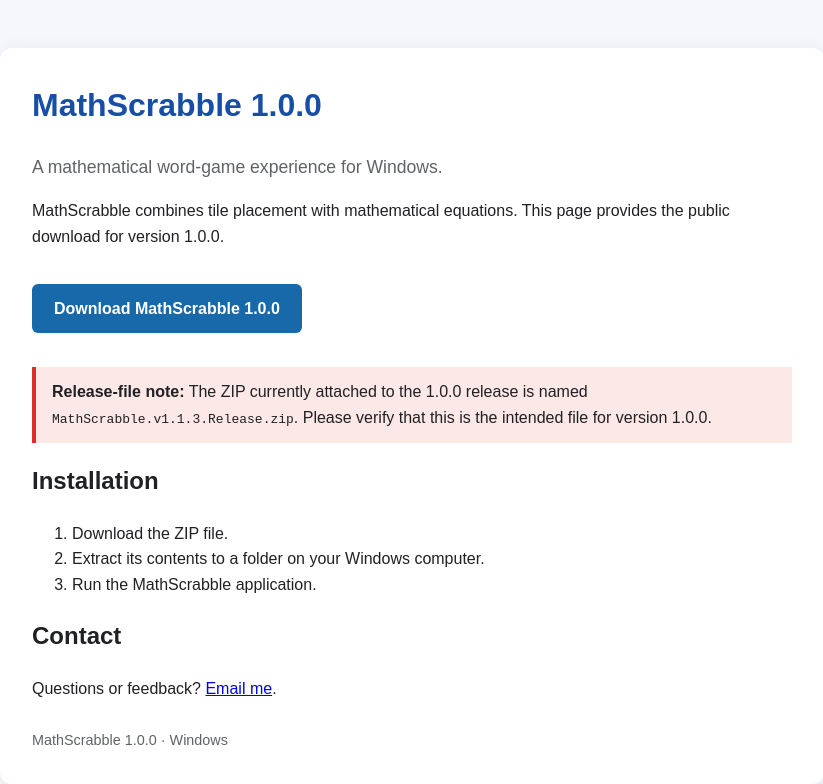
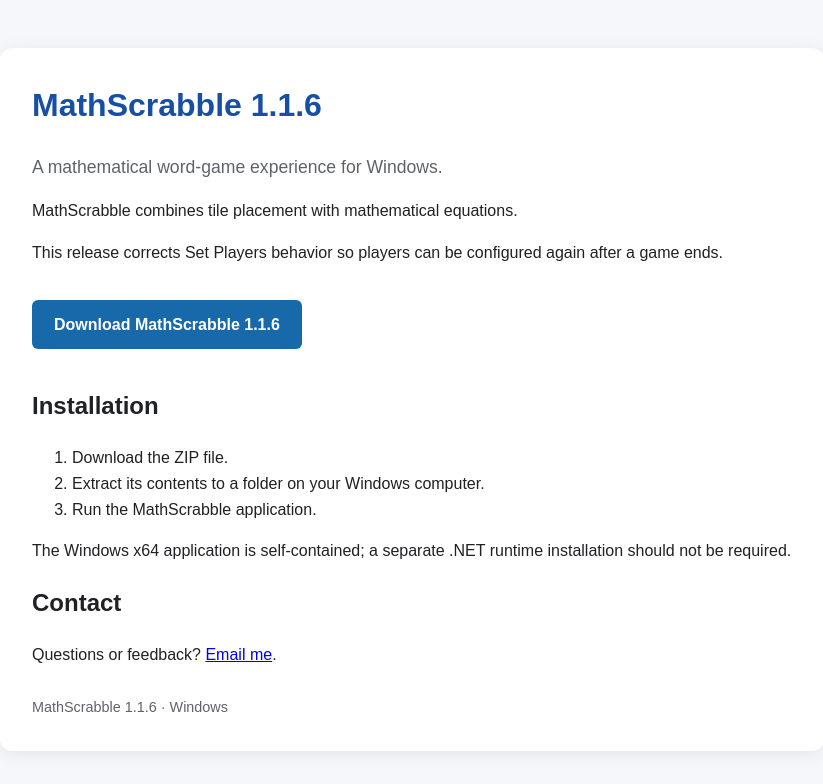
Before and after one commit to jeffmayes-jpg/MathScrabble-Downloads, a plain HTML site: page index.html in a window 1280 px wide. Shown: the whole page, without its empty margins (228-1051 px from the left). Drawn offline with Linux system fonts and the light colour scheme.

Commit message:
Update GitHub Pages to MathScrabble v1.1.6

```diff
--- a/index.html
+++ b/index.html
@@ -3,8 +3,8 @@
 <head>
   <meta charset="UTF-8">
   <meta name="viewport" content="width=device-width, initial-scale=1">
-  <meta name="description" content="MathScrabble 1.0.0 for Windows.">
-  <title>MathScrabble 1.0.0</title>
+  <meta name="description" content="MathScrabble 1.1.6 for Windows.">
+  <title>MathScrabble 1.1.6</title>
   <style>
     body { margin: 0; font-family: Arial, Helvetica, sans-serif; line-height: 1.6; color: #202124; background: #f5f7fa; }
     main { max-width: 760px; margin: 48px auto; padding: 32px; background: white; border-radius: 12px; box-shadow: 0 3px 18px rgba(0,0,0,.08); }
@@ -12,26 +12,26 @@
     .subtitle { color: #5f6368; font-size: 1.1rem; }
     .download { display: inline-block; margin: 18px 0; padding: 12px 22px; border-radius: 6px; background: #1769aa; color: white; text-decoration: none; font-weight: bold; }
     .download:hover { background: #0d4f86; }
-    .note { padding: 12px 16px; border-left: 4px solid #d93025; background: #fce8e6; }
     footer { margin-top: 28px; color: #5f6368; font-size: .9rem; }
   </style>
 </head>
 <body>
   <main>
-    <h1>MathScrabble 1.0.0</h1>
+    <h1>MathScrabble 1.1.6</h1>
     <p class="subtitle">A mathematical word-game experience for Windows.</p>
-    <p>MathScrabble combines tile placement with mathematical equations. This page provides the public download for version 1.0.0.</p>
-    <a class="download" href="https://github.com/jeffmayes-jpg/MathScrabble-Downloads/releases/download/V1.0.0/MathScrabble.v1.1.3.Release.zip">Download MathScrabble 1.0.0</a>
-    <p class="note"><strong>Release-file note:</strong> The ZIP currently attached to the 1.0.0 release is named <code>MathScrabble.v1.1.3.Release.zip</code>. Please verify that this is the intended file for version 1.0.0.</p>
+    <p>MathScrabble combines tile placement with mathematical equations.</p>
+    <p>This release corrects Set Players behavior so players can be configured again after a game ends.</p>
+    <a class="download" href="https://github.com/jeffmayes-jpg/MathScrabble-Downloads/releases/download/v1.1.6/MathScrabble.v1.1.6.Release.zip">Download MathScrabble 1.1.6</a>
     <h2>Installation</h2>
     <ol>
       <li>Download the ZIP file.</li>
       <li>Extract its contents to a folder on your Windows computer.</li>
       <li>Run the MathScrabble application.</li>
     </ol>
+    <p>The Windows x64 application is self-contained; a separate .NET runtime installation should not be required.</p>
     <h2>Contact</h2>
     <p>Questions or feedback? <a href="mailto:jeff.mayes@gmail.com">Email me</a>.</p>
-    <footer>MathScrabble 1.0.0 · Windows</footer>
+    <footer>MathScrabble 1.1.6 · Windows</footer>
   </main>
 </body>
 </html>
```
